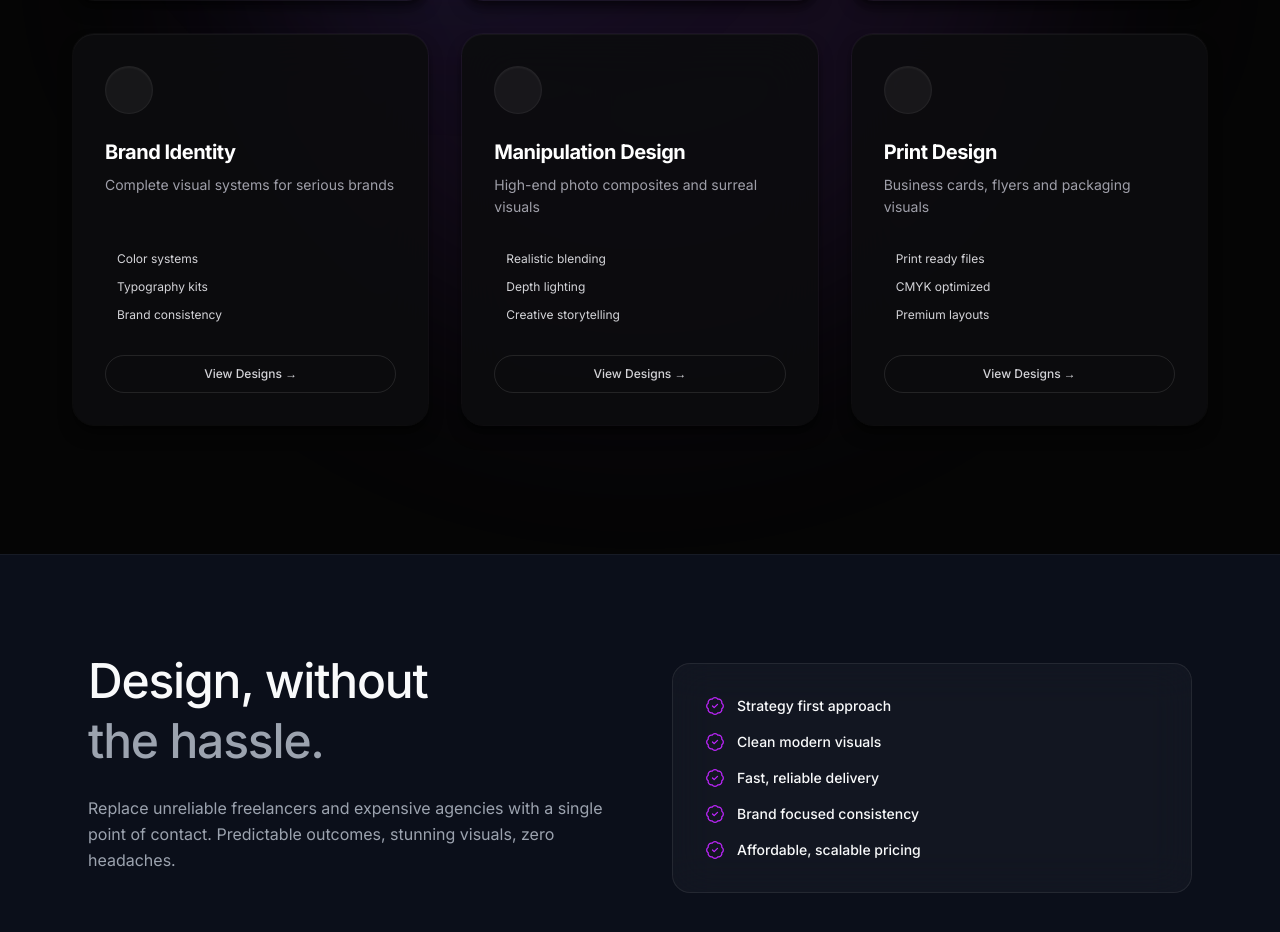
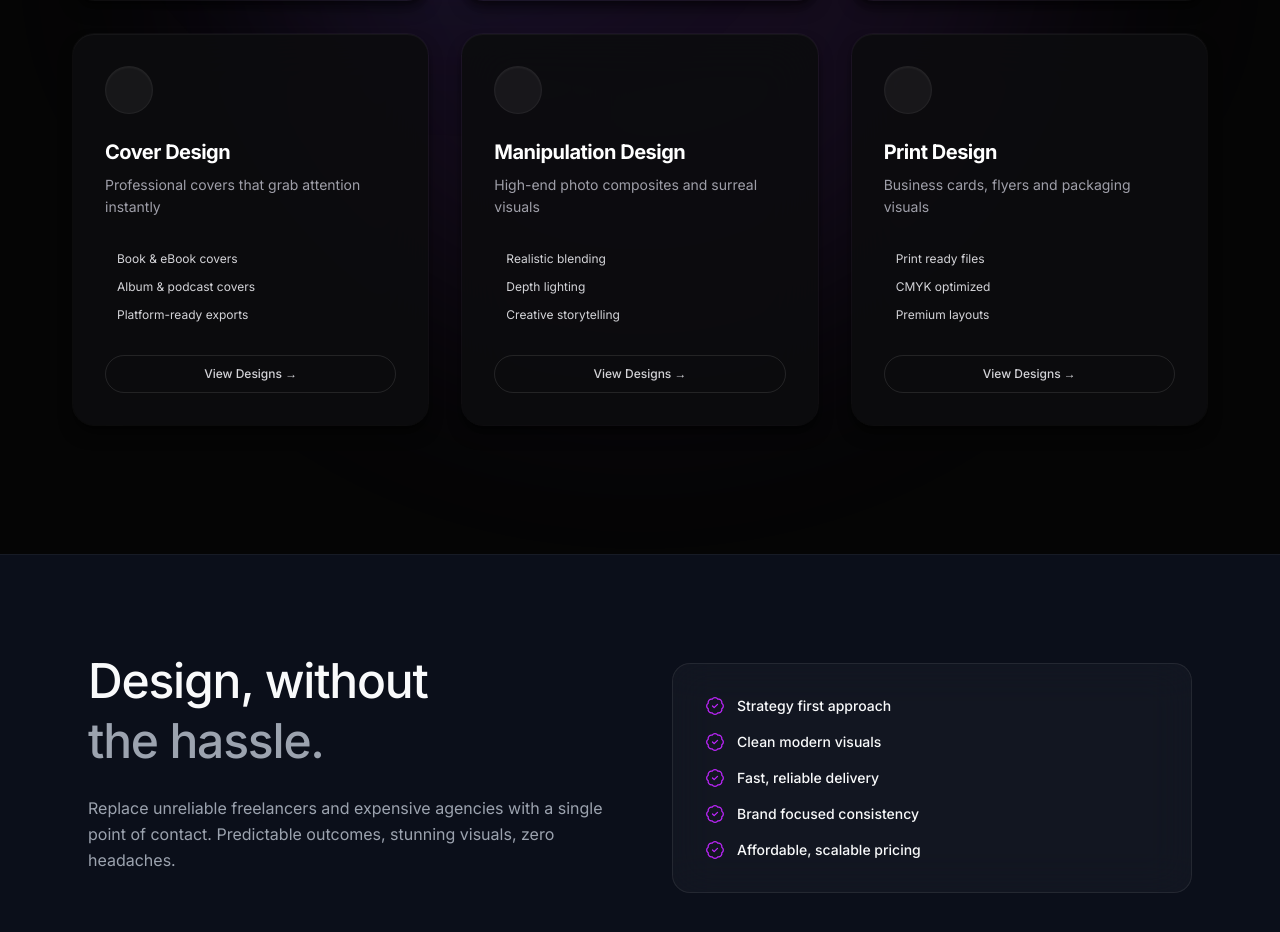
Before and after one commit to nakib360/S-M-Rafid-Ayman-s-Portfolio-2, a React (Vite) app: page / in a window 1280 px wide. Shown: the part 2780-3712 px from the top of the page. Built offline with nearby package versions, Linux system fonts and the light colour scheme; some icons are missing.

Commit message:
creating services

```diff
--- a/src/Components/Design Components/BrandIdentity.jsx
+++ /dev/null
@@ -1,21 +0,0 @@
-import { useNavigate } from "react-router";
-
-const BrandIdentity = () => {
-  const naviagete = useNavigate();
-  return (
-    <div className="min-h-screen">
-      <p
-        onClick={() => naviagete("/#services")}
-        className="mt-25 mx-4 md:mx-10 inline-block cursor-pointer text-sm font-medium text-zinc-300 transition-colors duration-300 ease-[cubic-bezier(0.16,1,0.3,1)] hover:text-white"
-      >
-        ← Back to prvious
-      </p>
-
-      <div className="mt-10">
-        <p className="font-extrabold text-4xl text-center">Brand Identity Designs</p>
-      </div>
-    </div>
-  );
-};
-
-export default BrandIdentity;
--- /dev/null
+++ b/src/Components/Design Components/CoverDesign.jsx
@@ -0,0 +1,37 @@
+import { useLoaderData, useNavigate } from "react-router";
+
+const CoverDesign = () => {
+  const data = useLoaderData();
+
+  const naviagete = useNavigate();
+  return (
+    <div className="min-h-screen">
+      <p
+        onClick={() => naviagete("/#services")}
+        className="mt-25 mx-4 md:mx-10 inline-block cursor-pointer text-sm font-medium text-zinc-300 transition-colors duration-300 ease-[cubic-bezier(0.16,1,0.3,1)] hover:text-white"
+      >
+        ← Back to prvious
+      </p>
+
+      <div className="mt-10">
+        <p className="font-extrabold text-4xl text-center">Cover Design Projects</p>
+
+        <div className="grid grid-cols-1 gap-6 p-8 md:grid-cols-2 lg:grid-cols-3">
+          {Array.isArray(data) &&
+            data.map((design) => (
+              <div key={design._id} className="overflow-hidden rounded-xl">
+                <img
+                  src={design.imageUrl}
+                  alt={design.title || "Manipulation design"}
+                  className="h-full w-full object-cover"
+                  loading="lazy"
+                />
+              </div>
+            ))}
+        </div>
+      </div>
+    </div>
+  );
+};
+
+export default CoverDesign;
--- a/src/Components/Root Components/Services.jsx
+++ b/src/Components/Root Components/Services.jsx
@@ -26,10 +26,10 @@ const serviceCards = [
   },
   {
     icon: "solar:palette-linear",
-    title: "Brand Identity",
-    text: "Complete visual systems for serious brands",
-    path: "brand-identity",
-    points: ["Color systems", "Typography kits", "Brand consistency"],
+    title: "Cover Design",
+    text: "Professional covers that grab attention instantly",
+    path: "cover-designs",
+    points: ["Book & eBook covers", "Album & podcast covers", "Platform-ready exports"],
   },
   {
     icon: "solar:magic-stick-3-linear",
--- a/src/Rout/Routs.jsx
+++ b/src/Rout/Routs.jsx
@@ -3,10 +3,10 @@ import Main from "../Root/Main";
 import SocialMediaDesign from "../Components/Design Components/SocialMediaDesign";
 import ThumbnailDesign from "../Components/Design Components/ThumbnailDesign";
 import LogoDesign from "../Components/Design Components/LogoDesign";
-import BrandIdentity from "../Components/Design Components/BrandIdentity";
 import ManipulationDesign from "../Components/Design Components/ManipulationDesign";
 import PrintDesign from "../Components/Design Components/PrintDesign";
 import HomePage from "../Components/Pages/HomePage";
+import CoverDesign from "../Components/Design Components/CoverDesign";
 
 const rout = createBrowserRouter([
   {
@@ -30,8 +30,9 @@ const rout = createBrowserRouter([
         Component: LogoDesign,
       },
       {
-        path: "brand-identity",
-        Component: BrandIdentity,
+        path: "cover-designs",
+        Component: CoverDesign,
+        loader: () => fetch(`${import.meta.env.VITE_API}/uploads?category=cover`)
       },
       {
         path: "manipulation-designs",
```
